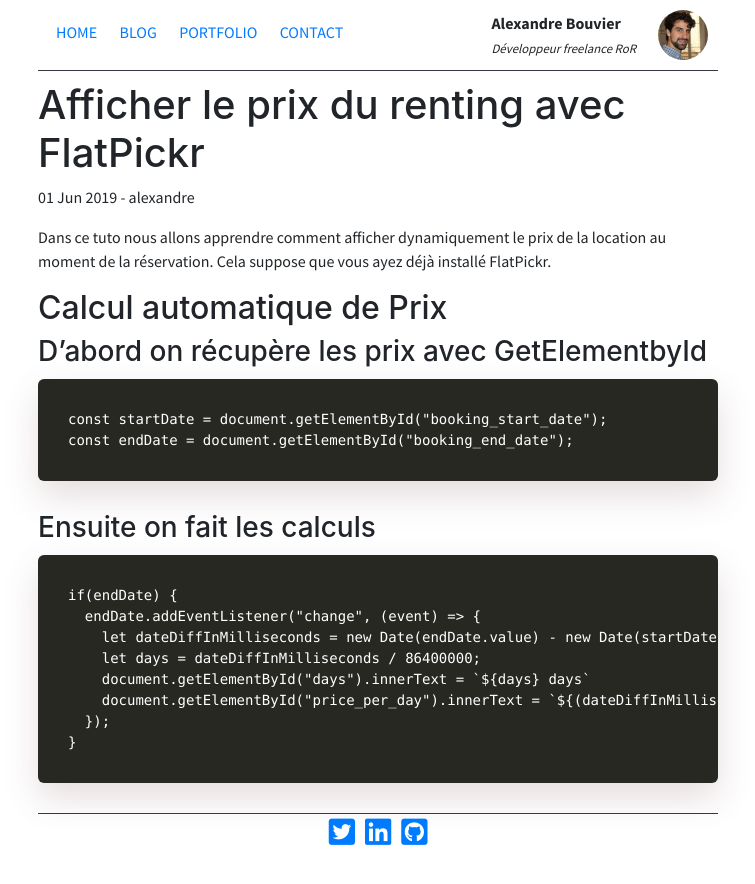
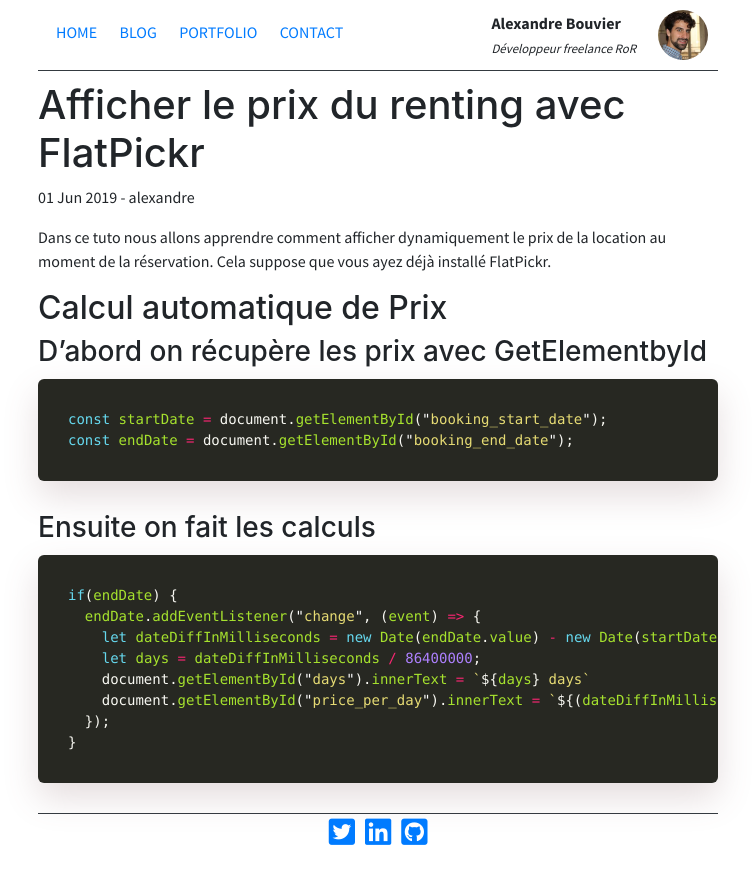
Before and after one commit to alexandrebk/alexandrebk.github.io, a Jekyll site: the page built from _posts/2019-06-01-price-calculation-with-flatpicker.md, in a window 1280 px wide. Shown: the top 884 px of the page, without its empty margins (262-1017 px from the left). Built offline with Jekyll 4.4.1, drawn with Linux system fonts in a browser that asks for light colours; nearby versions of some CDN libraries; Markdown is read by kramdown in place of the engine named in the settings.

Commit message:
Highlighing

````diff
--- a/_posts/2019-06-01-price-calculation-with-flatpicker.md
+++ b/_posts/2019-06-01-price-calculation-with-flatpicker.md
@@ -11,14 +11,14 @@ Dans ce tuto nous allons apprendre comment afficher dynamiquement le prix de la
 
 ### D'abord on récupère les prix avec GetElementbyId
 
-```
+```js
 const startDate = document.getElementById("booking_start_date");
 const endDate = document.getElementById("booking_end_date");
 ```
 
 ### Ensuite on fait les calculs
 
-```
+```js
 if(endDate) {
   endDate.addEventListener("change", (event) => {
     let dateDiffInMilliseconds = new Date(endDate.value) - new Date(startDate.value) + 86400000;
````
Also changed, not shown: _posts/2019-06-01-flatpicker-in-rails.md (+6 -6 lines).
